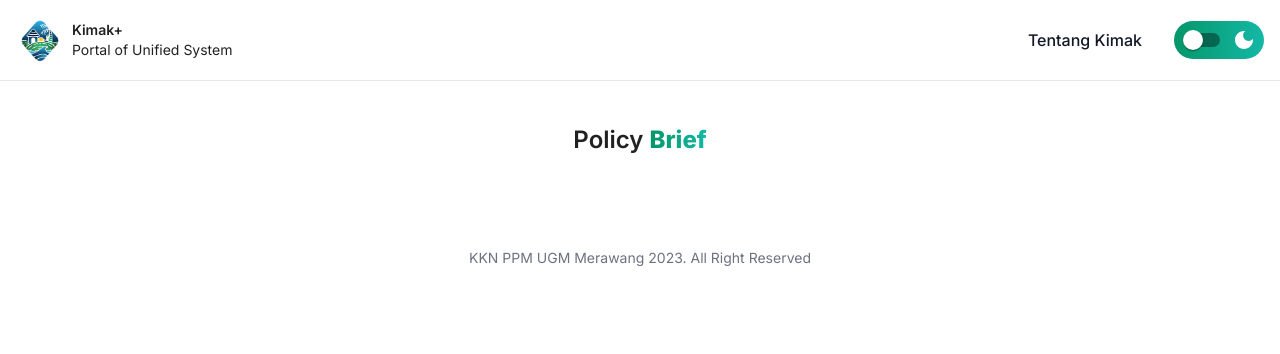
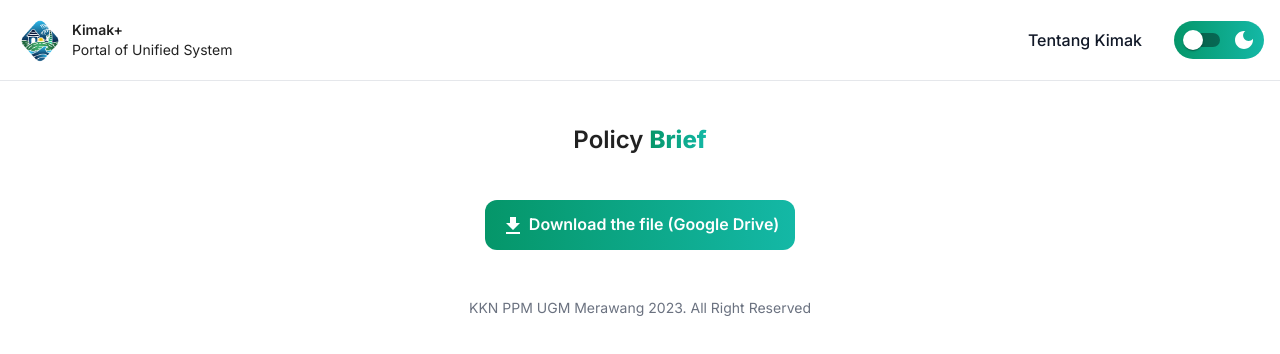
Before and after one commit to saddansyah/kimak-merawang, a React (Vite) app: page /policy-brief in a window 1280 px wide. Shown: the top 354 px of the page. Built offline with nearby package versions, Linux system fonts and the light colour scheme.

Commit message:
feat: add policy brief

```diff
--- a/src/components/Navbar.jsx
+++ b/src/components/Navbar.jsx
@@ -94,7 +94,7 @@ const Navbar = () => {
                         transformOrigin={{ horizontal: 'right', vertical: 'top' }}
                         anchorOrigin={{ horizontal: 'right', vertical: 'bottom' }}
                     >
-                        <MenuList dense>
+                        <MenuList>
                             <MenuItem onClick={handleClose}>
                                 <NavLink to={navbar.home.link}>
                                     <div className="wrapper w-full flex flex-row space-x-3 items-center justify-between">
--- a/src/pages/PolicyBrief.jsx
+++ b/src/pages/PolicyBrief.jsx
@@ -1,4 +1,6 @@
 import { Helmet } from "react-helmet";
+import DownloadIcon from "@mui/icons-material/Download";
+import ButtonBase from "@mui/material/ButtonBase";
 
 const PolicyBrief = () => {
 
@@ -12,6 +14,13 @@ const PolicyBrief = () => {
 
             <div id="policy-brief" className="flex flex-col items-center">
                 <h1 className="text-2xl font-semibold leading-none mb-12">Policy <span className="gradient-green text-transparent bg-clip-text font-extrabold">Brief</span></h1>
+                <section className="download">
+                    <ButtonBase component="a" target="_blank" href="https://drive.google.com/file/d/1DCgqdrJo_8u5cLMpZ7I9n1jMhu3mEJUZ/view?usp=sharing"  >
+                        <div className="py-3 px-4 rounded-xl gradient-green text-white font-semibold">
+                            <DownloadIcon /> Download the file (Google Drive)
+                        </div>
+                    </ButtonBase>
+                </section>
             </div>
         </>
     );
```
